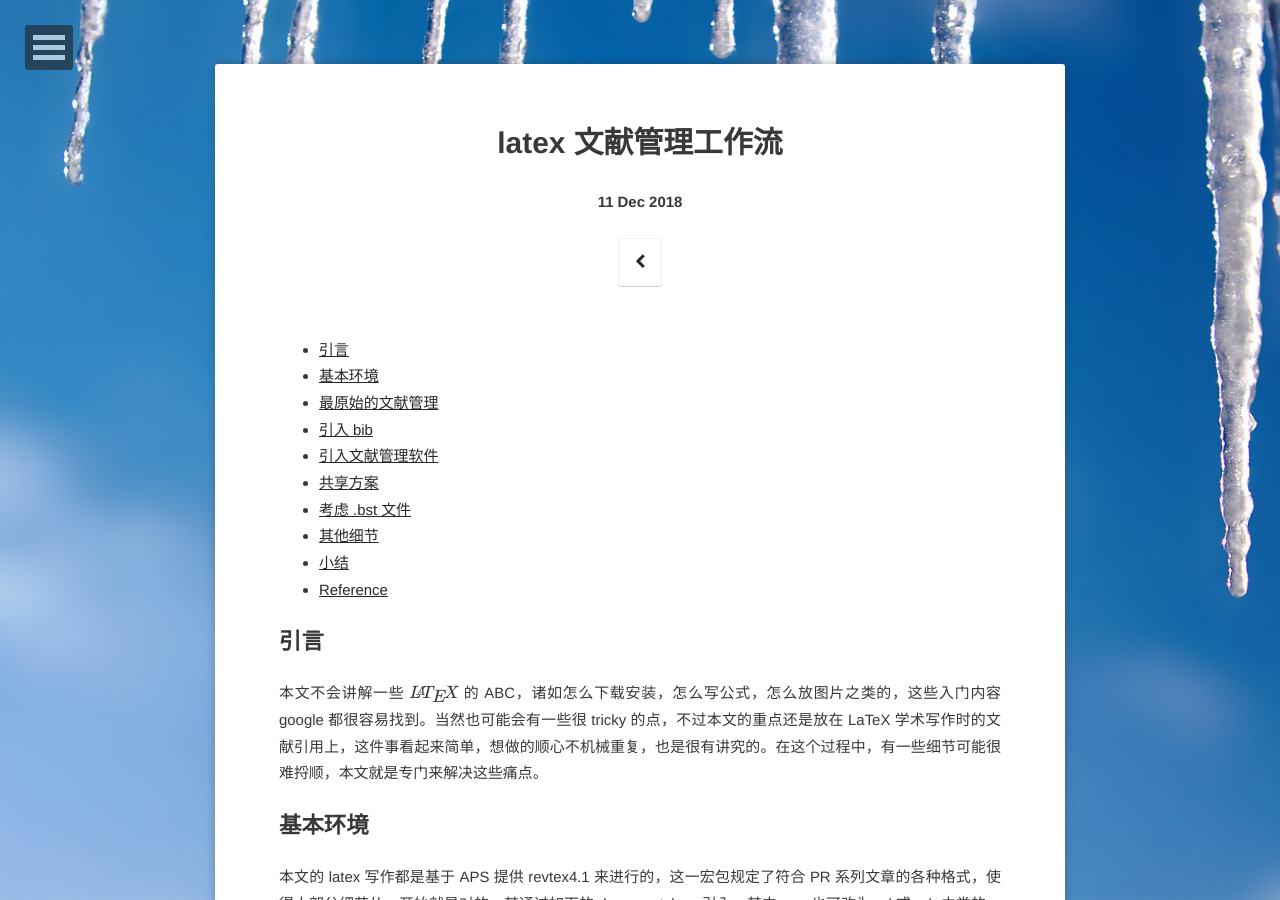
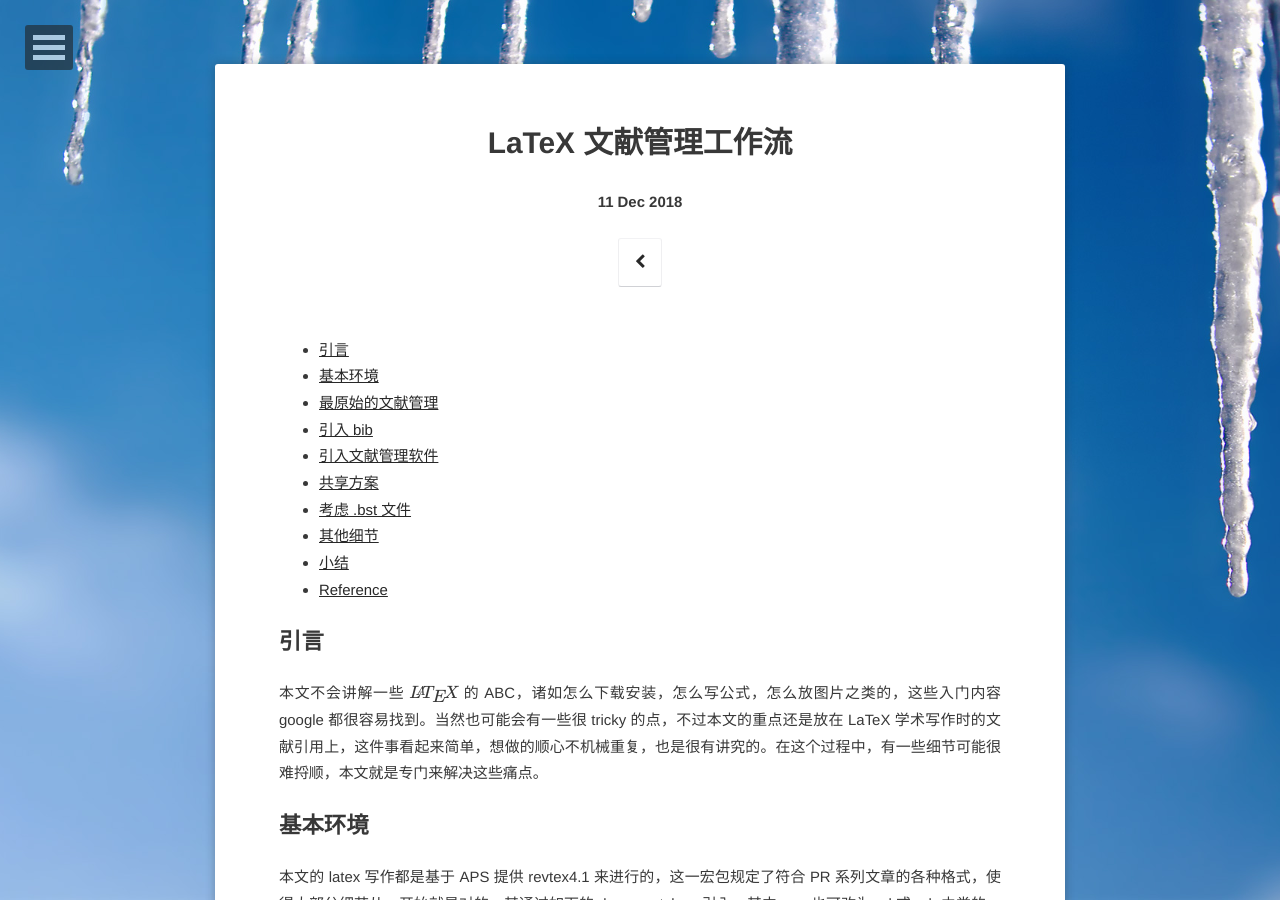
Before and after one commit to refraction-ray/refraction-ray.github.io, a Jekyll site: the page built from _posts/2018-12-11-LaTeX 文献管理工作流.md, in a window 1280 px wide and 900 px high. Built offline with Jekyll 4.4.1, drawn with Linux system fonts in a browser that asks for light colours; formulas are drawn with MathJax 3; comment, search, counter and statistics services are not loaded.

Commit message:
rename...

```diff
--- a/_posts/2018-12-11-LaTeX 文献管理工作流.md
+++ b/_posts/2018-12-11-LaTeX 文献管理工作流.md
@@ -1,6 +1,6 @@
 ---
 layout: post
-title: "latex 文献管理工作流"
+title: "LaTeX 文献管理工作流"
 date: 2018-12-11
 excerpt: "LaTeX 的一些高级折腾和学术写作痛点解决"
 tags: [latex, python]
```
